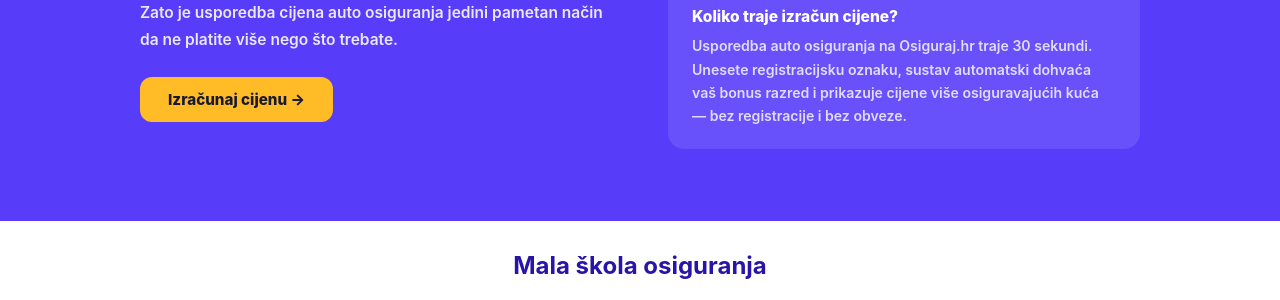
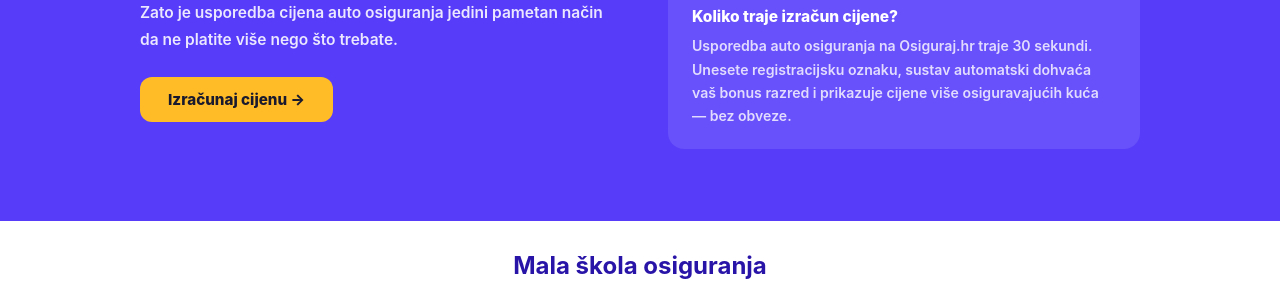
Before and after one commit to Filip-Gale/OsigurajHR, a Jekyll site: the page built from index.html, in a window 1280 px wide and 900 px high, scrolled down 4796 px. Shown: the part 223-523 px from the top of the window. Built offline with Jekyll 4.4.1, drawn with Linux system fonts in a browser that asks for light colours.

Commit message:
Remove 'bez registracije' from homepage FAQ copy
Co-Authored-By: Claude Sonnet 4.6 <noreply@anthropic.com>

```diff
--- a/index.html
+++ b/index.html
@@ -835,7 +835,7 @@ height="0" width="0" style="display:none;visibility:hidden"></iframe></noscript>
                 </div>
                 <div style="background:rgba(255,255,255,0.1); border-radius:16px; padding:22px 24px;">
                     <p style="font-weight:800; color:white; font-size:0.97rem; margin:0 0 8px;">Koliko traje izračun cijene?</p>
-                    <p style="font-size:0.88rem; line-height:1.65; color:rgba(255,255,255,0.8); margin:0;">Usporedba auto osiguranja na Osiguraj.hr traje 30 sekundi. Unesete registracijsku oznaku, sustav automatski dohvaća vaš bonus razred i prikazuje cijene više osiguravajućih kuća — bez registracije i bez obveze.</p>
+                    <p style="font-size:0.88rem; line-height:1.65; color:rgba(255,255,255,0.8); margin:0;">Usporedba auto osiguranja na Osiguraj.hr traje 30 sekundi. Unesete registracijsku oznaku, sustav automatski dohvaća vaš bonus razred i prikazuje cijene više osiguravajućih kuća — bez obveze.</p>
                 </div>
             </div>
         </div>
```
